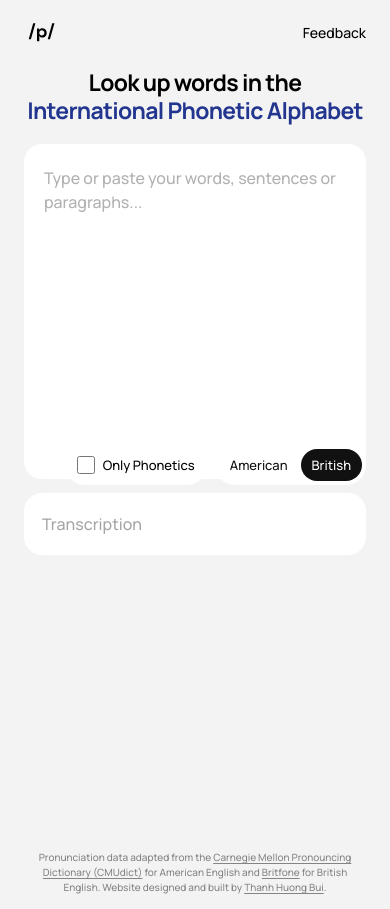
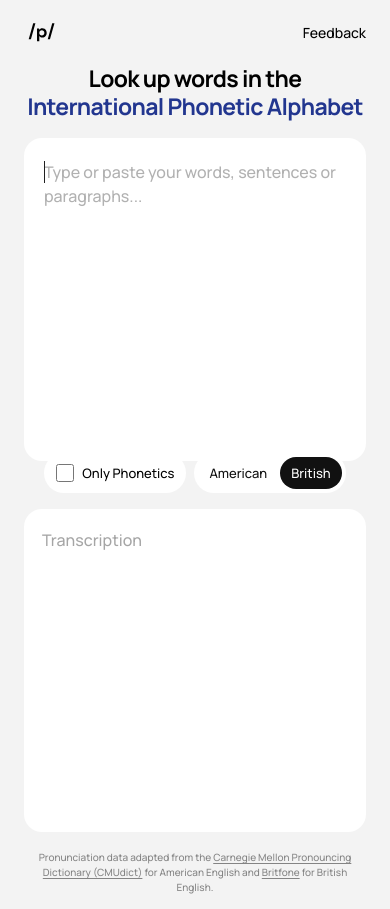
Before and after one commit to buithanhhuong412/phonety, a React (Vite) app: page / in a window 390 px wide. Built offline with nearby package versions, Linux system fonts and the light colour scheme; a web font is replaced by a local one; what @stdlib/datasets-cmudict would draw is missing.

Commit message:
update UI mobile

```diff
--- a/src/App.tsx
+++ b/src/App.tsx
@@ -1412,7 +1412,7 @@ function App() {
           </a>
           {" "}
           for British English.
-          Website designed and built
+          {/* Website designed and built
           by{" "}
           <a
             href="https://buithanhuong.com/"
@@ -1421,7 +1421,7 @@ function App() {
           >
             Thanh Huong Bui
           </a>
-          .
+          .*/}
         </p>
       </footer>
 
--- a/src/index.css
+++ b/src/index.css
@@ -582,9 +582,8 @@ select {
     font-size: 14px;
   }
 
-  /* Title moves higher on mobile */
   .hero {
-    margin-top: 22px;
+    margin-top: 18px;
   }
 
   .hero h1 {
@@ -593,16 +592,17 @@ select {
     letter-spacing: -0.7px;
   }
 
-  /* The two main cards share the remaining screen height equally */
+  /* Mobile: input and output share the available screen height. */
   .workspace {
     width: 100%;
-    height: calc(100dvh - 174px);
+    height: calc(100dvh - 150px);
     min-height: 0;
-    margin-top: 24px;
+    margin-top: 20px;
     display: grid;
-    grid-template-columns: 1fr;
-    grid-template-rows: repeat(2, minmax(0, 1fr));
-    gap: 16px;
+    grid-template-columns: minmax(0, 1fr);
+    grid-template-rows: minmax(0, 1fr) minmax(0, 1fr);
+    gap: 48px;
+    align-items: stretch;
   }
 
   .input-card,
@@ -623,26 +623,46 @@ select {
     padding: 22px 20px;
   }
 
+  /*
+   * IMPORTANT: use the real textarea caret on mobile.
+   * The custom overlay caret is disabled here so it can never interfere
+   * with touch, focus, selection, or typing.
+   */
+  .textarea-wrap {
+    position: relative;
+    z-index: 1;
+    width: 100%;
+    min-width: 0;
+    flex: 1 1 auto;
+    min-height: 0;
+  }
+
   .input-card textarea {
+    position: relative;
+    z-index: 2;
+    display: block;
     width: 100%;
     height: 100%;
     min-height: 0;
+    flex: 1 1 auto;
+    margin: 0;
+    pointer-events: auto !important;
+    user-select: text;
+    -webkit-user-select: text;
+    -webkit-touch-callout: default;
+    touch-action: auto;
+    caret-color: var(--color-accent) !important;
     font-size: 16px;
     line-height: 1.5;
   }
 
-  .textarea-caret-measure {
-    font-size: 16px;
-    line-height: 1.5;
+  .textarea-caret-measure,
+  .custom-caret {
+    display: none !important;
+    pointer-events: none !important;
   }
 
-  .custom-caret {
-    width: 4px;
-    min-width: 4px;
-  }
-
-  /* Keep the output card at the same height as the input card.
-     Controls sit in the gap above it instead of consuming card height. */
+  /* Keep the output controls in their existing position above the output. */
   .output-column {
     position: relative;
     display: block;
@@ -653,20 +673,24 @@ select {
     z-index: 5;
     right: 0;
     bottom: calc(100% + 8px);
-    width: auto;
-    margin-bottom: 0 !important;
-    justify-content: flex-end;
+    width: 100%;
+    height: 40px;
+    margin: 0 !important;
+    padding: 0;
+    display: flex;
     align-items: center;
+    justify-content: center;
     gap: 8px !important;
     flex-wrap: nowrap;
   }
 
   .phonetics-toggle {
-    height: 40px;
+    height: 40px !important;
     flex-shrink: 0;
   }
 
   .accent-toggle {
+    height: 40px !important;
     flex-shrink: 0;
   }
 
@@ -695,7 +719,7 @@ select {
   }
 
   .footer {
-    margin-top: 18px;
+    margin-top: 14px;
     padding-top: 4px;
   }
 
@@ -748,7 +772,7 @@ select {
   }
 
   .hero {
-    margin-top: 18px;
+    margin-top: 14px;
   }
 
   .hero h1 {
@@ -756,9 +780,8 @@ select {
   }
 
   .workspace {
-    height: calc(100dvh - 160px);
-    margin-top: 20px;
-    gap: 14px;
+    margin-top: 18px;
+    gap: 48px;
   }
 
   .input-card {
@@ -780,9 +803,113 @@ select {
   }
 }
 
-.controls .control,
-.controls select {
-  background: #fff;
-  border-radius: 24px;
-  padding: 8px 14px;
+/* Editable pronunciation fields */
+.input-card .textarea-wrap {
+  position: relative;
+  z-index: 1;
+  width: 100%;
+  min-width: 0;
 }
+
+.input-card textarea {
+  position: relative;
+  z-index: 2;
+  pointer-events: auto;
+  touch-action: auto;
+  user-select: text;
+  -webkit-user-select: text;
+  caret-color: auto !important;
+}
+
+.output-editor {
+  width: 100%;
+  flex: 1 1 auto;
+  min-height: 0;
+  margin: 0;
+  padding: 0 56px 0 0;
+  border: 0;
+  outline: none;
+  resize: none;
+  overflow-y: auto;
+  background: transparent;
+  color: var(--color-text);
+  font-family: var(--font-primary);
+  font-size: 16px;
+  font-weight: 500;
+  line-height: 1.5;
+  caret-color: var(--color-accent);
+  pointer-events: auto;
+  touch-action: auto;
+  user-select: text;
+  -webkit-user-select: text;
+}
+
+.output-editor::placeholder {
+  color: var(--color-text-muted);
+  opacity: 0.55;
+}
+
+.reverse-loading {
+  position: absolute;
+  left: 32px;
+  bottom: 18px;
+  font-size: 12px;
+  line-height: 1.4;
+  opacity: 0.45;
+  pointer-events: none;
+}
+
+@media (max-width: 800px) {
+  .input-card textarea,
+  .output-editor {
+    font-size: 16px;
+    line-height: 1.5;
+  }
+
+  .output-editor {
+    padding-right: 44px;
+  }
+
+  .reverse-loading {
+    left: 20px;
+    bottom: 14px;
+  }
+}
+
+/* Mobile output editor: keep the textarea itself as the interactive layer. */
+@media (max-width: 800px) {
+  .result-card {
+    position: relative;
+    isolation: isolate;
+  }
+
+  .output-editor {
+    position: relative;
+    z-index: 3;
+    display: block;
+    width: 100%;
+    min-height: 0;
+    height: 100%;
+    flex: 1 1 auto;
+    pointer-events: auto !important;
+    touch-action: auto !important;
+    user-select: text !important;
+    -webkit-user-select: text !important;
+    caret-color: var(--color-accent) !important;
+  }
+
+  .output-actions {
+    z-index: 4 !important;
+  }
+
+  .reverse-loading {
+    z-index: 4;
+    pointer-events: none !important;
+  }
+
+  /* Keep 8px breathing room above and below the control group. */
+  .output-controls {
+    margin-top: 8px !important;
+    margin-bottom: 8px !important;
+  }
+}
```
